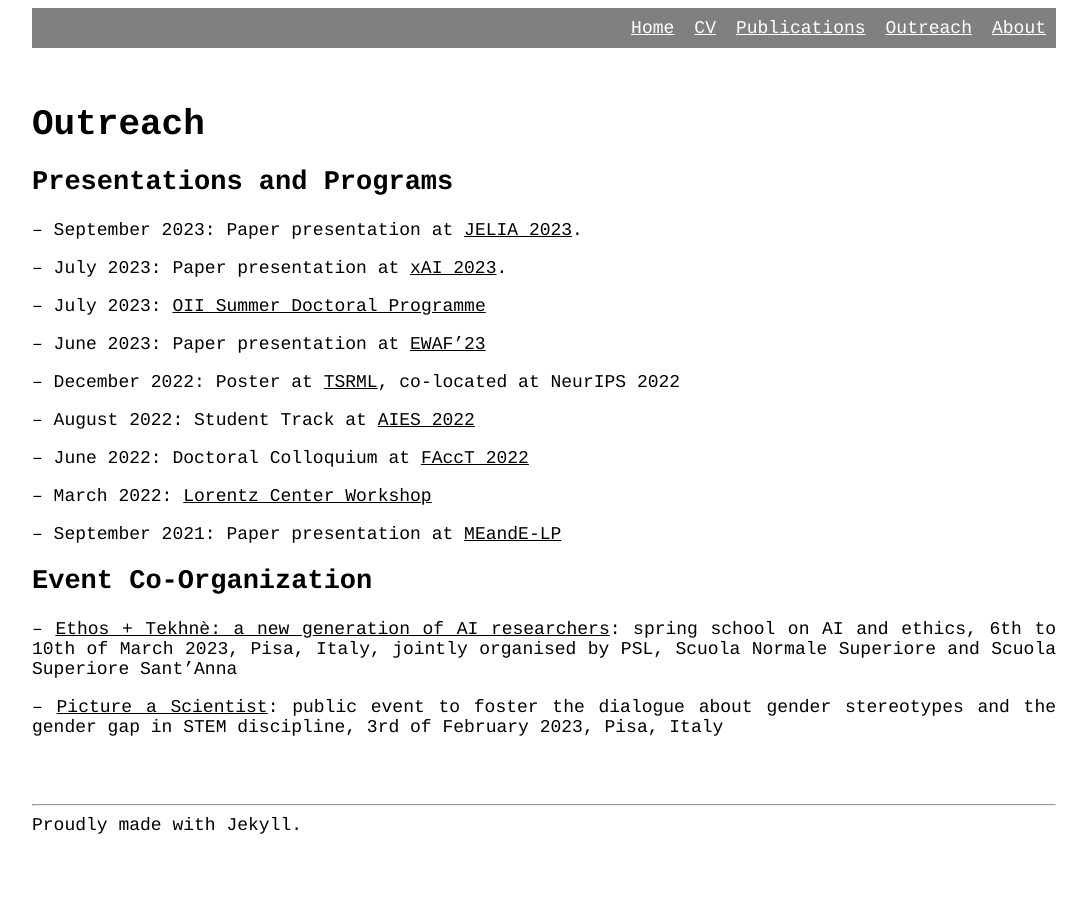
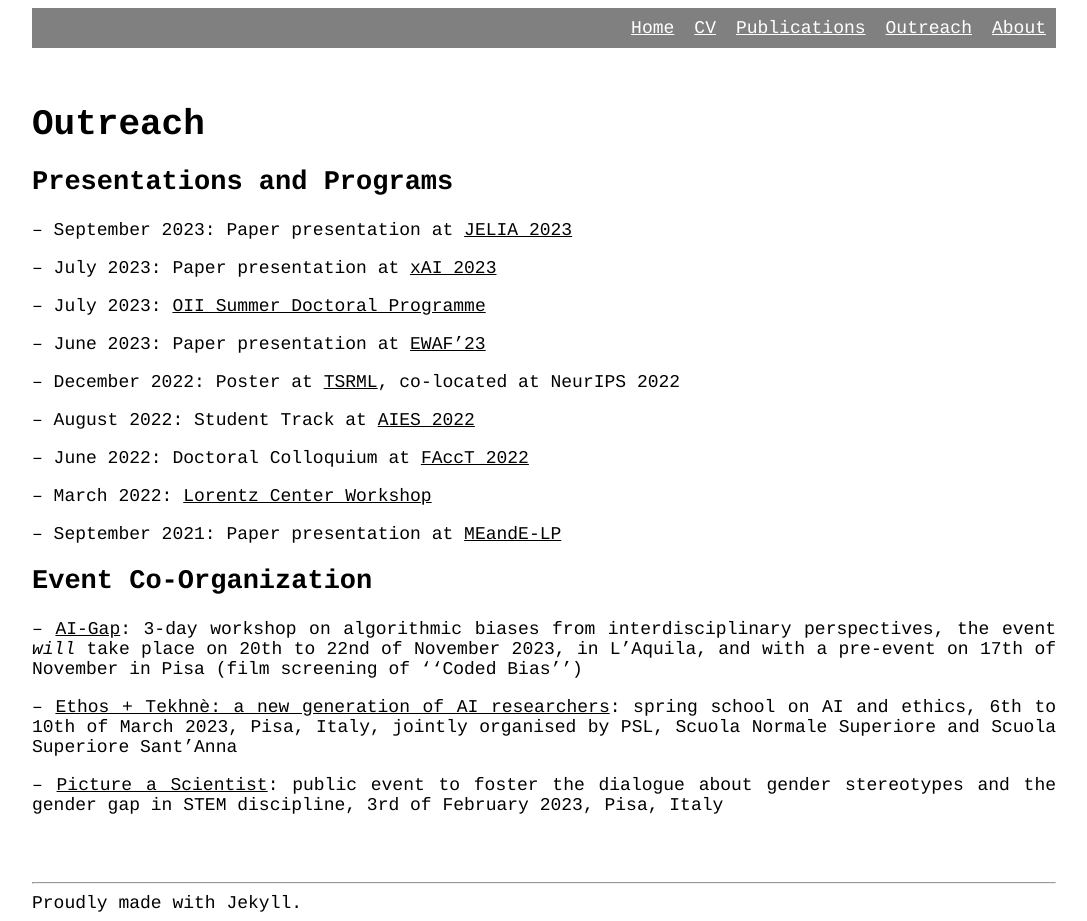
Before and after one commit to lstate/lstate.github.io, a Jekyll site: the page built from _pages/outreach.markdown, in a window 1280 px wide. Shown: the whole page, without its empty margins (96-1183 px from the left). Built offline with Jekyll 4.4.1, drawn with Linux system fonts in a browser that asks for light colours; before the commit the page ends 900 px from its top, so only the background shows below that.

Commit message:
Update outreach.markdown
ai gap

```diff
--- a/_pages/outreach.markdown
+++ b/_pages/outreach.markdown
@@ -12,9 +12,9 @@ Outreach
 
 ## Presentations and Programs
 
--- September 2023: Paper presentation at [JELIA 2023](https://jelia2023.inf.tu-dresden.de/).
+-- September 2023: Paper presentation at [JELIA 2023](https://jelia2023.inf.tu-dresden.de/)
 
--- July 2023: Paper presentation at [xAI 2023](https://xaiworldconference.com/2023/).
+-- July 2023: Paper presentation at [xAI 2023](https://xaiworldconference.com/2023/)
 
 -- July 2023: [OII Summer Doctoral Programme](https://www.oii.ox.ac.uk/study/summer-doctoral-programme/)
 
@@ -32,6 +32,8 @@ Outreach
 
 ## Event Co-Organization
 
+-- [AI-Gap](http://aigap.di.unipi.it/): 3-day workshop on algorithmic biases from interdisciplinary perspectives, the event *will* take place on 20th to 22nd of November 2023, in L'Aquila, and with a pre-event on 17th of November in Pisa (film screening of ''Coded Bias'')
+
 -- [Ethos + Tekhnè: a new generation of AI researchers](https://community.eelisa.eu/activities/ethos-tekhne-a-new-generation-of-ai-researchers/): spring school on AI and ethics, 6th to 10th of March 2023, Pisa, Italy, jointly organised by PSL, Scuola Normale Superiore and Scuola Superiore Sant’Anna
 
 -- [Picture a Scientist](https://aigap.it/): public event to foster the dialogue about gender stereotypes and the gender gap in STEM discipline, 3rd of February 2023, Pisa, Italy
```
